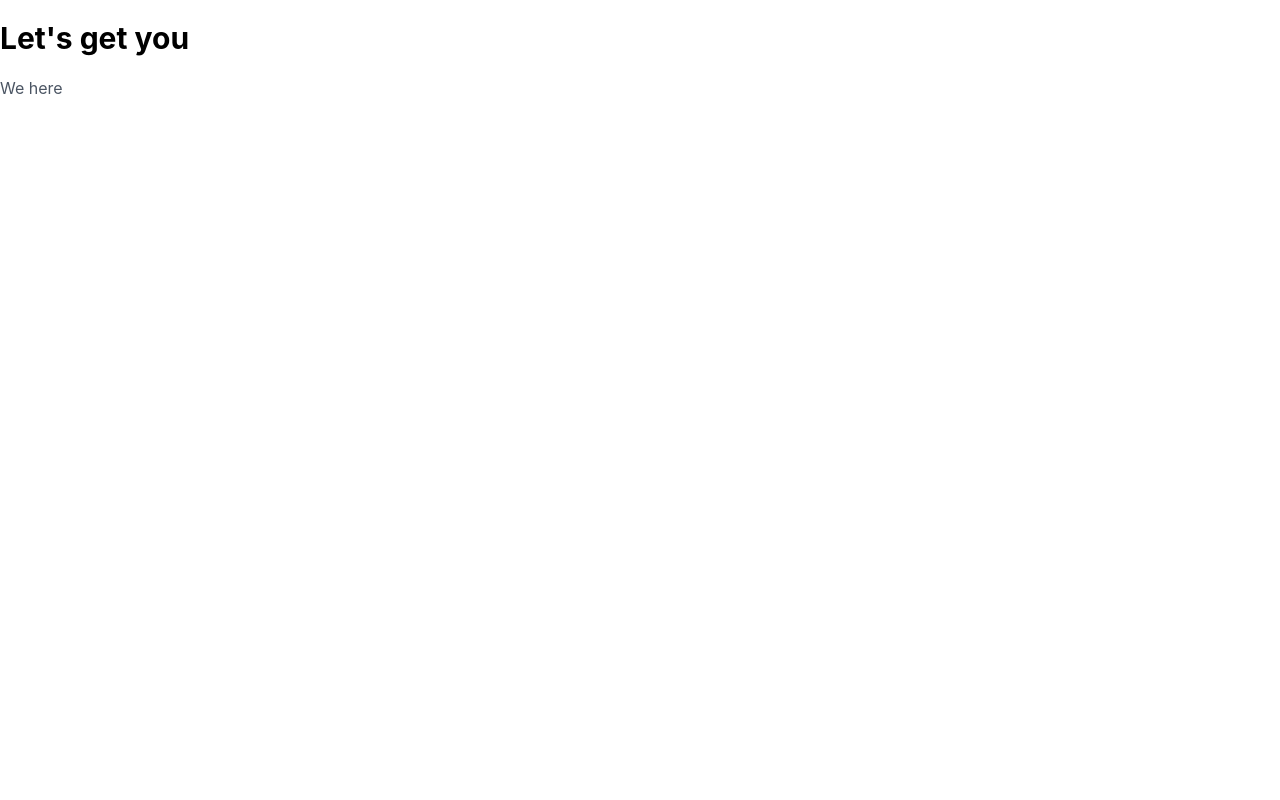
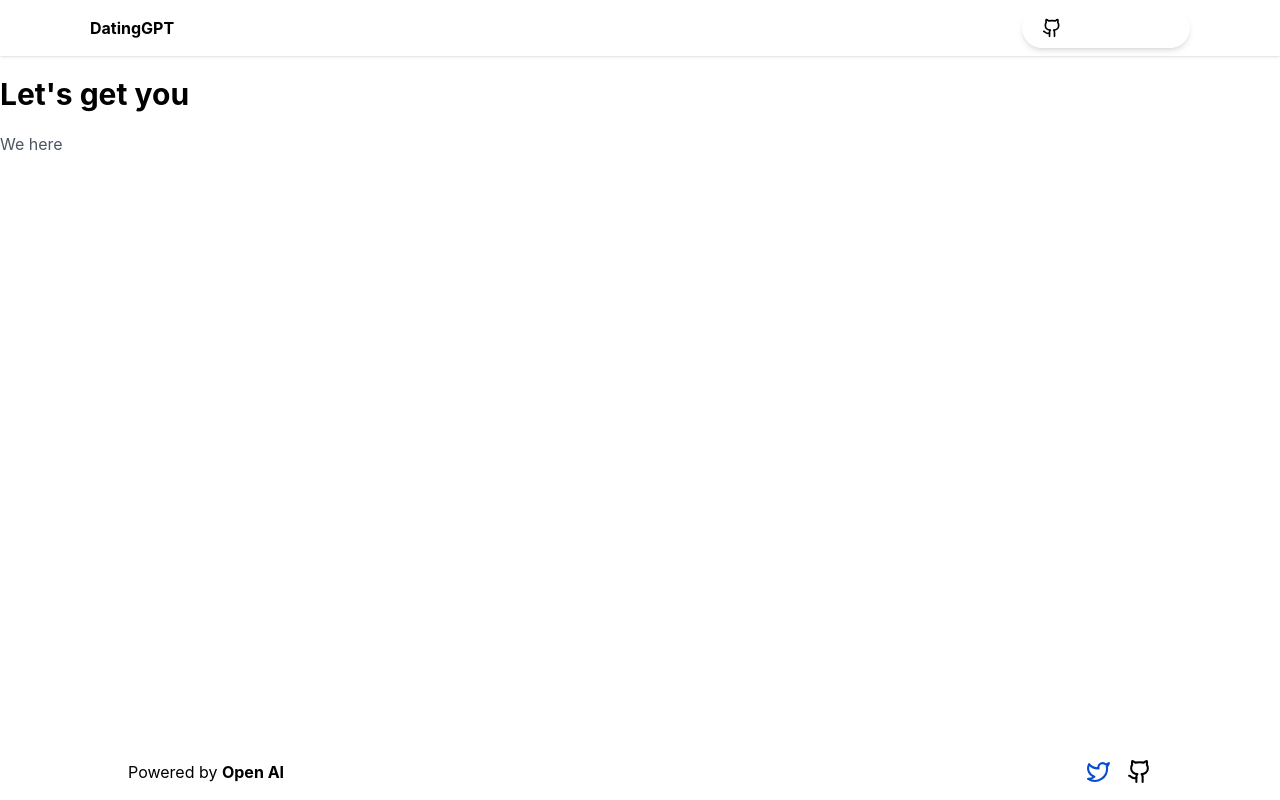
Before and after one commit to francisamidu/dating-gpt, a Next.js app: page /advice in a window 1280 px wide. Built offline with nearby package versions, Linux system fonts and the light colour scheme.

Commit message:
UI tweaks

```diff
--- a/components/Footer.tsx
+++ b/components/Footer.tsx
@@ -3,7 +3,7 @@ import { Twitter, Github } from "lucide-react";
 
 const Footer = () => {
   return (
-    <footer className="p-4 w-full bg-white">
+    <footer className="p-4 w-full bg-white fixed bottom-0 left-0">
       <div className="max-w-screen-lg md:mx-auto  flex flex-row items-center justify-between">
         <p>
           Powered by{" "}
--- a/components/Layout.tsx
+++ b/components/Layout.tsx
@@ -13,7 +13,7 @@ const Layout = ({ children, page }: LayoutProps) => {
         <meta name="title" content={`${page} | DatingGPT`}></meta>
         <meta name="description" content="DatingGPT"></meta>
       </Head>
-      <main className="flex flex-col justify-between min-h-screen">
+      <main className=" min-h-screen">
         <Navbar />
         {children}
         <Footer />
--- a/pages/advice.tsx
+++ b/pages/advice.tsx
@@ -1,12 +1,15 @@
-import React from "react";
+import React, { ReactNode } from "react";
+import { Layout } from "../components";
 
-const MainContent = () => {
+const Advice = () => {
   return (
-    <section>
+    <section className="h-full">
       <h1 className="font-bold text-3xl my-5">Let's get you</h1>
       <h2 className="text-gray-600">We here</h2>
     </section>
   );
 };
 
-export default MainContent;
+Advice.getLayout = (page: ReactNode) => <Layout page="Advice">{page}</Layout>;
+
+export default Advice;
```
